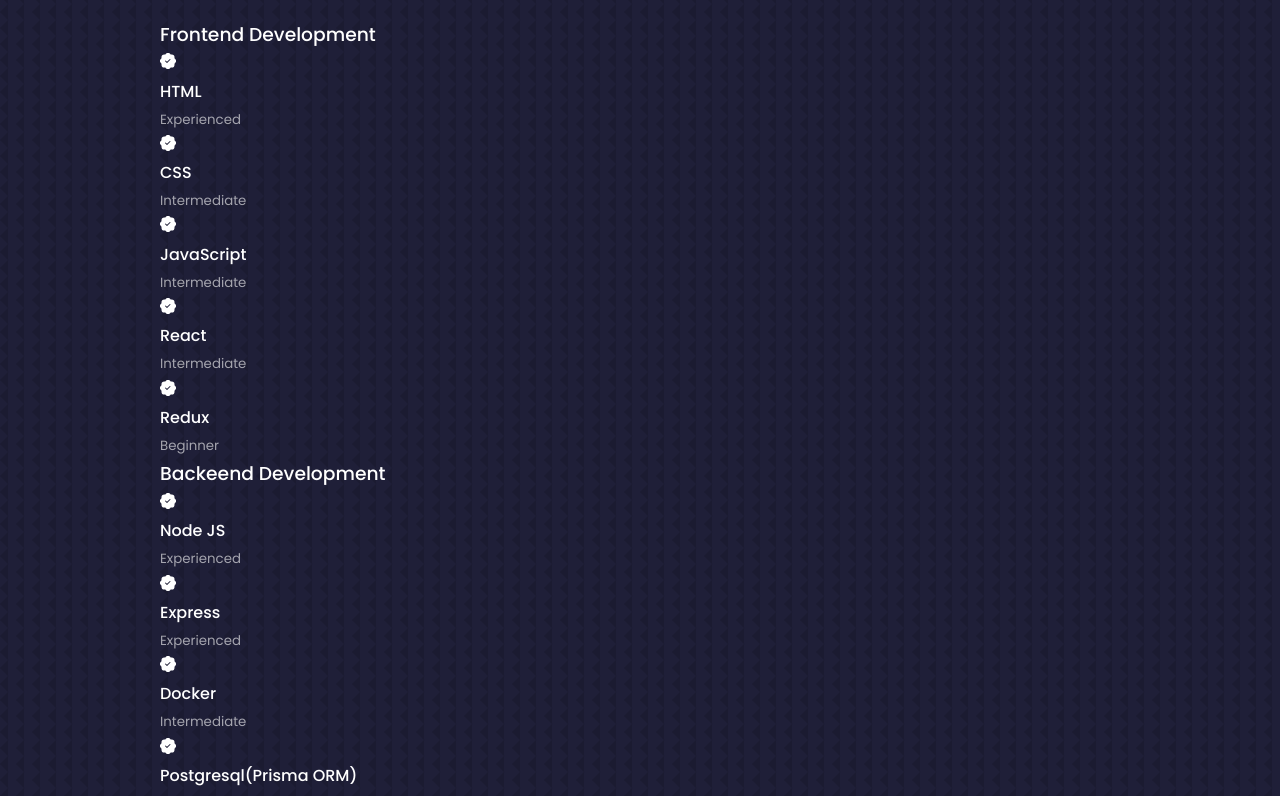
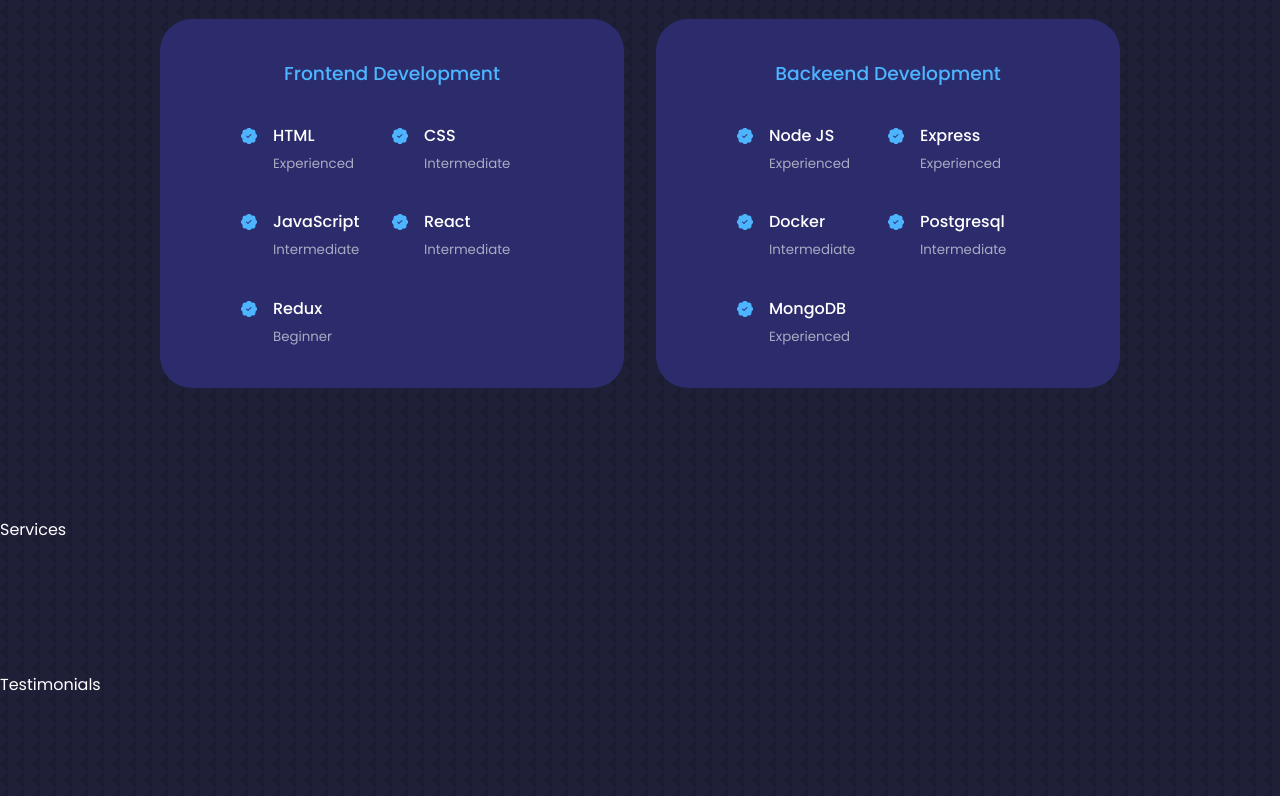
Before and after one commit to WisdomEleeza/my_porfolio, a React (Create React App) app in the folder frontend/: page / in a window 1280 px wide. Shown: the part 1660-2456 px from the top of the page. Built offline with nearby package versions, Linux system fonts and the light colour scheme.

Commit message:
Work on styling experience section

```diff
--- a/frontend/src/components/experience/Experience.jsx
+++ b/frontend/src/components/experience/Experience.jsx
@@ -13,29 +13,39 @@
           <h3>Frontend Development</h3>
           <div className="experience__content">
             <article className="experience__details">
-              <BsPatchCheckFill />
+              <BsPatchCheckFill className="experience__details-icon" />
+              <div>
                 <h4>HTML</h4>
                 <small className="text-light">Experienced</small>
+              </div>
             </article>
             <article className="experience__details">
-              <BsPatchCheckFill />
+              <BsPatchCheckFill className="experience__details-icon" />
+              <div>
                 <h4>CSS</h4>
                 <small className="text-light">Intermediate</small>
+              </div>
             </article>
             <article className="experience__details">
-              <BsPatchCheckFill />
+              <BsPatchCheckFill className="experience__details-icon" />
+              <div>
                 <h4>JavaScript</h4>
                 <small className="text-light">Intermediate</small>
+              </div>
             </article>
             <article className="experience__details">
-              <BsPatchCheckFill />
+              <BsPatchCheckFill className="experience__details-icon" />
+              <div>
                 <h4>React</h4>
                 <small className="text-light">Intermediate</small>
+              </div>
             </article>
             <article className="experience__details">
-              <BsPatchCheckFill />
+              <BsPatchCheckFill className="experience__details-icon" />
+              <div>
                 <h4>Redux</h4>
                 <small className="text-light">Beginner</small>
+              </div>
             </article>
           </div>
         </div>
@@ -46,29 +56,39 @@
           <h3>Backeend Development</h3>
           <div className="experience__content">
             <article className="experience__details">
-              <BsPatchCheckFill />
+              <BsPatchCheckFill className="experience__details-icon" />
+              <div>
                 <h4>Node JS</h4>
                 <small className="text-light">Experienced</small>
+              </div>
             </article>
             <article className="experience__details">
-              <BsPatchCheckFill />
+              <BsPatchCheckFill className="experience__details-icon" />
+              <div>
                 <h4>Express</h4>
                 <small className="text-light">Experienced</small>
+              </div>
             </article>
             <article className="experience__details">
-              <BsPatchCheckFill />
+              <BsPatchCheckFill className="experience__details-icon" />
+              <div>
                 <h4>Docker</h4>
                 <small className="text-light">Intermediate</small>
+              </div>
             </article>
             <article className="experience__details">
-              <BsPatchCheckFill />
-              <h4>Postgresql(Prisma ORM)</h4>
+              <BsPatchCheckFill className="experience__details-icon" />
+              <div>
+                <h4>Postgresql</h4>
                 <small className="text-light">Intermediate</small>
+              </div>
             </article>
             <article className="experience__details">
-              <BsPatchCheckFill />
+              <BsPatchCheckFill className="experience__details-icon" />
+              <div>
                 <h4>MongoDB</h4>
                 <small className="text-light">Experienced</small>
+              </div>
             </article>
           </div>
         </div>
--- a/frontend/src/components/experience/experience.css
+++ b/frontend/src/components/experience/experience.css
@@ -0,0 +1,81 @@
+.experience__container {
+  display: grid;
+  grid-template-columns: 1fr 1fr;
+  gap: 2rem;
+}
+
+/* getting the direct div's inside the .experience__container, i.e frontend and backend div's */
+.experience__container > div {
+    background: var(--color-bg-variant);
+    padding: 2.4rem 5rem;
+    border-radius: 2rem;
+    border: 1px solid transparent;
+}
+
+.experience__container > div:hover {
+    background: transparent;
+    border-color: var(--color-primary-variant);
+    cursor: default;
+    transition: var(--transition);
+}
+
+.experience__container > div h3 {
+    text-align: center;
+    margin-bottom: 2rem;
+    color: var(--color-primary);
+}
+
+.experience__content {
+    display: grid;
+    grid-template-columns: 1fr 1fr;
+    row-gap: 2rem;
+}
+
+.experience__details {
+    display: flex;
+    gap: 1rem;
+}
+
+.experience__details-icon {
+    margin-top: 6px;
+    color: var(--color-primary);
+}
+
+
+/* *********** MEDIA QUERIES MEDIUM DEVICES (TABLET) *********** */
+@media screen and (max-width: 1024px) {
+  .about__container {
+    grid-template-columns: 1fr;
+    gap: 0;
+  }
+
+  .about__me {
+    width: 50%;
+    margin: 2rem auto 4rem;
+  }
+
+  .about__content p {
+    margin: 1rem 0 1.5rem;
+  }
+}
+
+/* *********** MEDIA QUERIES SMALL DEVICES (PHONE) *********** */
+@media screen and (max-width: 600px) {
+  .about__me {
+    width: 65%;
+    margin: 0 auto 3rem;
+  }
+
+  .about__cards {
+    grid-template-columns: 1fr 1fr;
+    gap: 1rem;
+  }
+
+  .about__content {
+    text-align: center;
+  }
+
+  .about__content p {
+    margin: 1.5rem 0;
+  }
+}
--- a/frontend/src/components/nav/Nav.jsx
+++ b/frontend/src/components/nav/Nav.jsx
@@ -28,19 +28,20 @@
         <FaRegUser />
       </a>
       <a
+        href="#experience"
+        onClick={() => setActiveNav("#experience")}
+        className={activeNav === "#experience" ? "active" : ""}
+      >
+        <IoIosBookmarks />
+      </a>
+      <a
         href="#services"
         onClick={() => setActiveNav("#services")}
         className={activeNav === "#services" ? "active" : ""}
       >
         <GrServices />
       </a>
-      <a
-        href="#experience"
-        onClick={() => setActiveNav("#experience")}
-        className={activeNav === "#experience" ? "active" : ""}
-      >
-        <IoIosBookmarks />
-      </a>
+
       <a
         href="#contact"
         onClick={() => setActiveNav("#contact")}
```
Lines whose indentation alone changed are shown as unchanged.
